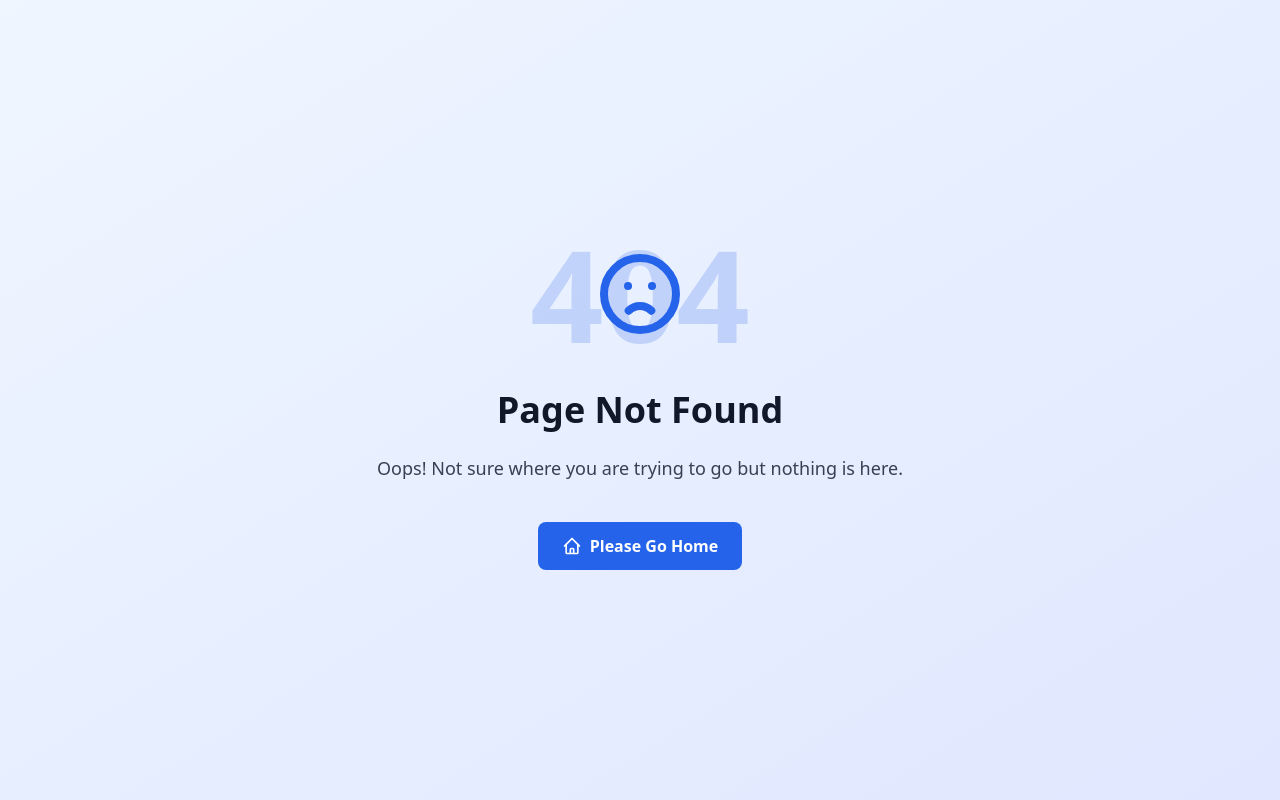
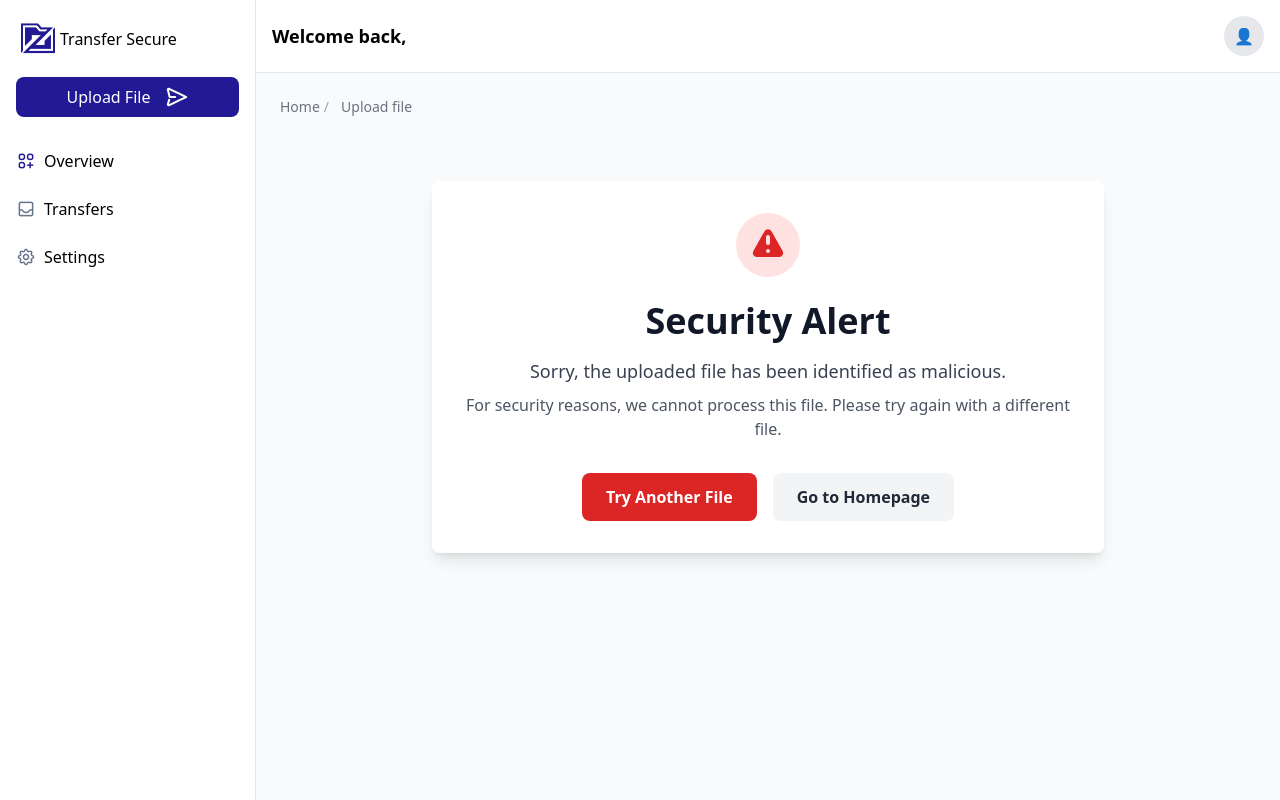
Before and after one commit to Gracetemitope/TransferSecure, a React (Create React App) app in the folder transfersecure-client/: page /malicious in a window 1280 px wide. Before the commit this address had no page. Built offline with nearby package versions, Linux system fonts and the light colour scheme; no server answers.

Commit message:
add a malicious component

```diff
--- /dev/null
+++ b/transfersecure-client/src/components/MalciousFile.js
@@ -0,0 +1,62 @@
+import React from 'react';
+import { Link } from 'react-router-dom';
+import Sidebar from "./Layout/SideBar";
+import Navbar from "./Layout/NavBar";
+import BreadCrumb from "./BreadCrumb";
+
+function MaliciousFile() {
+    return (
+        <div className="flex h-screen">
+            <Sidebar />
+            <div className="flex-1 flex flex-col">
+                <Navbar />
+                <main className={"p-6 flex-1 bg-gray-50"}>
+                    <BreadCrumb
+                        items={[
+                            { label: "Home", to: "/"},
+                            { label: "Upload file"}
+                        ]}
+                    />
+        <div className="flex items-center justify-center px-4 py-12">
+            <div className="max-w-2xl mx-auto text-center bg-white p-8 rounded-lg shadow-lg">
+                <div className="mb-6">
+                    <div className="inline-flex items-center justify-center w-16 h-16 rounded-full bg-red-100 text-red-600">
+                        <svg className="w-10 h-10" fill="currentColor" viewBox="0 0 20 20" xmlns="http://www.w3.org/2000/svg">
+                            <path fillRule="evenodd" d="M8.257 3.099c.765-1.36 2.722-1.36 3.486 0l5.58 9.92c.75 1.334-.213 2.98-1.742 2.98H4.42c-1.53 0-2.493-1.646-1.743-2.98l5.58-9.92zM11 13a1 1 0 11-2 0 1 1 0 012 0zm-1-8a1 1 0 00-1 1v3a1 1 0 002 0V6a1 1 0 00-1-1z" clipRule="evenodd"></path>
+                        </svg>
+                    </div>
+                </div>
+                <h1 className="text-3xl md:text-4xl font-bold text-gray-900 mb-4">
+                    Security Alert
+                </h1>
+
+                <p className="text-lg text-gray-700 mb-2">
+                    Sorry, the uploaded file has been identified as malicious.
+                </p>
+
+                <p className="text-md text-gray-600 mb-8">
+                    For security reasons, we cannot process this file. Please try again with a different file.
+                </p>
+                <div className="flex flex-col sm:flex-row gap-4 justify-center">
+                    <Link
+                        to="/transfer"
+                        className="bg-red-600 hover:bg-red-700 text-white font-semibold py-3 px-6 rounded-lg transition duration-300"
+                    >
+                        Try Another File
+                    </Link>
+                    <Link
+                        to="/"
+                        className="bg-gray-100 hover:bg-gray-200 text-gray-800 font-semibold py-3 px-6 rounded-lg transition duration-300"
+                    >
+                        Go to Homepage
+                    </Link>
+                </div>
+            </div>
+        </div>
+                </main>
+            </div>
+        </div>
+    );
+};
+
+export default MaliciousFile;
--- a/transfersecure-client/src/index.js
+++ b/transfersecure-client/src/index.js
@@ -20,6 +20,7 @@ import Dashboard from "./pages/Dashboard";
 import ProtectedRoute from "./components/ProtectedRoute";
 import {AuthProvider} from "./context/AuthContext";
 import NotFound from "./pages/NotFound";
+import MaliciousFile from "./components/MalciousFile";
 
 const root = ReactDOM.createRoot(document.getElementById('root'));
 root.render(
@@ -36,6 +37,10 @@ root.render(
             <Route path="/reset-password" element={<ResetPassword />} />
             <Route path="/transfer" element={<ProtectedRoute><TransferFile /> </ProtectedRoute>} />
             <Route path="/settings" element={<ProtectedRoute><Settings /></ProtectedRoute>} />
+            {/*<Route path="/malicious-file" element={<ProtectedRoute><MaliciousFile /></ProtectedRoute>} />*/}
+            <Route path="malicious" element={<MaliciousFile />} />
+
+
             <Route path="/upload-successful" element={
                 <ProtectedRoute>
                     <UploadSuccess />
```
